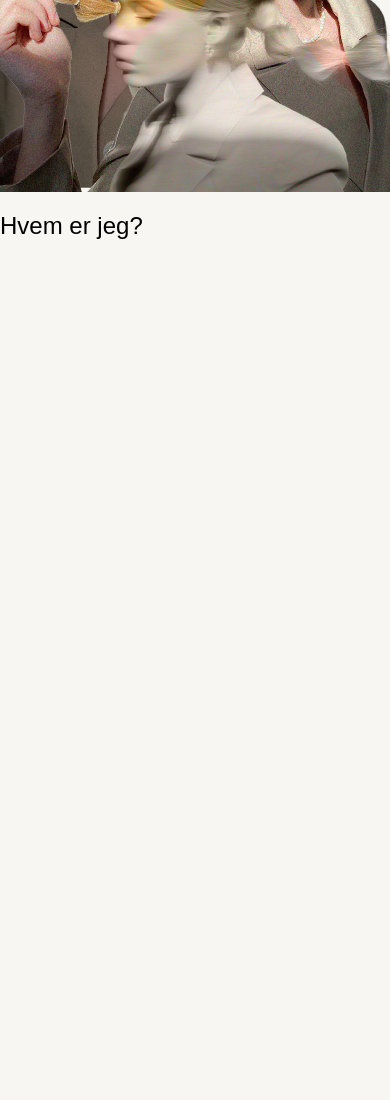
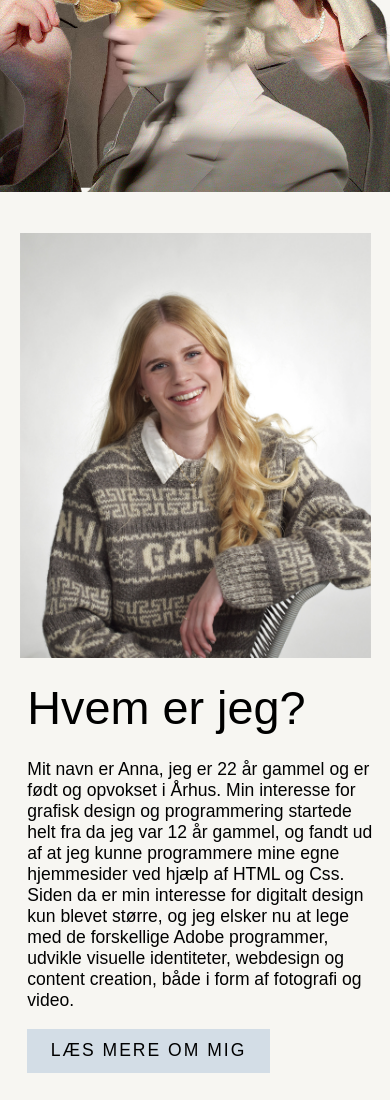
Before and after one commit to AnnaLinnH/Portfolio, a plain HTML site: page index.html in a window 390 px wide. Shown: the part 663-1763 px from the top of the page. Before the commit the page ends 922 px from the top, so only its background shows below. Drawn offline with Linux system fonts and the light colour scheme; a web font is replaced by a local one.

Commit message:
Hvem er jeg tilføjet

```diff
--- a/index.html
+++ b/index.html
@@ -31,7 +31,18 @@
       </header>
       <main>
         <div class="forsidebillede" id="indexforside"></div>
-        <h2>Hvem er jeg?</h2>
+        <div class="fit">
+          <div class="kolonner">
+            <div class="mellemkolonne1">
+              <img src="images/stol.jpg" alt="Anna Linn portræt" class="billede100">
+            </div>
+            <div class="mellemkolonne2">
+              <h2>Hvem er jeg?</h2>
+              <p>Mit navn er Anna, jeg er 22 år gammel og er født og opvokset i Århus. Min interesse for grafisk design og programmering startede helt fra da jeg var 12 år gammel, og fandt ud af at jeg kunne programmere mine egne hjemmesider ved hjælp af HTML og Css. Siden da er min interesse for digitalt design kun blevet større, og jeg elsker nu at lege med de forskellige Adobe programmer, udvikle visuelle identiteter,  webdesign og content creation, både i form af fotografi og video. </p>
+              <button class="btn">Læs mere om mig</button>
+            </div>
+          </div>
+        </div>
       </main>
 </body>
 </html>
--- a/style.css
+++ b/style.css
@@ -3,26 +3,205 @@ body {
     background-color: #F7F6F2;
   }
 
-  /*typografi*/
+/*--------typografi---------*/
 
   h2{
   font-family: "campaign-serif", sans-serif;
   font-weight: 400;
-  font-style: normal;}
+  font-style: normal;
+  font-size: 6vw;
+  line-height: 50%;
+}
 
-  /*generelle*/
+  p{
+    font-family: "quicksand", sans-serif;
+    font-size: 1.5vw;
+    font-weight: 300;
+  }
+
+/*------------typografi mobil---------*/
+
+@media screen and (max-width: 768px) {
+  h2{
+    font-family: "campaign-serif", sans-serif;
+  font-weight: 400;
+  font-style: normal;
+  font-size: 12vw;
+  line-height: 50%;
+  }
+
+  p{
+    font-family: "quicksand", sans-serif;
+    font-size: 4.5vw;
+    font-weight: 300;
+  }
+}
+
+/*-------------button---------------*/
+.btn{
+  background-color: #D3DDE6;
+  border: none;
+  padding: 1vw 2vw 1vw 2vw;
+  color: #000;
+  font-family: "quicksand", sans-serif;
+  font-size: 1.3vw;
+  font-weight: 400;
+  letter-spacing: 2px;
+  text-transform: uppercase;
+  -webkit-transition: background-color 0.5s ease-out;
+  -moz-transition: background-color 0.5s ease-out;
+  -o-transition: background-color 0.5s ease-out;
+  transition: background-color 0.5s ease-out;
+}
+
+.btn:hover {
+  background-color: #FFC5E9;
+}
+
+@media screen and (max-width: 768px) {
+.btn{
+  font-size: 4.5vw;
+  padding: 3vw 6vw 3vw 6vw;
+}
+}
+/*-------------generelle------------*/
   .forsidebillede{
     width: 100vw;
     height: 100vh;
     background-size: cover;
     margin-top: -15vh;
+    margin-bottom: 5vh;
   }
 
+  .billede100{
+    width: 100%;
+    height: 100%;
+  }
+
+  .fit{
+    width:85%;
+    margin: auto;
+    display: flex;
+    justify-content: center;
+    align-items: center;
+    margin-bottom:7vw;
+  }
+
+  .kolonner{
+    width: 100%;
+    display: flex;
+    flex-wrap: wrap;
+    justify-content: center;
+    margin-top: 4vw;
+  }
+
+  .reversekolonner{
+    display: flex;
+    flex-wrap: wrap;
+    justify-content: center;
+  }
+
+  .halvkolonne{
+    width:48%;
+    height: auto;
+    padding-right:1vw;
+    display:flex;
+  }
+
+  .mellemkolonne1{
+    width: 42%;
+    height: auto;
+    padding-right: 4vw;
+    display: flex;
+  }
+
+  .mellemkolonne2{
+    width: 52%;
+    height: auto;
+    padding-right: 0vw;
+  }
+
+  .lillekolonne{
+    width: 36%;
+    height:auto;
+  }
+
+  .storkolonne{
+    width: 60%;
+    height: auto;
+    padding-right: 1vw;
+    margin:auto;
+  }
+
+  .storkolonnehøjre{
+    width: 60%;
+    height: auto;
+    padding-right: 1vw;
+    margin:auto;
+    text-align: right;
+  }
+
+  /*--------generelle mobil----------*/
   @media screen and (max-width: 768px) {
 
     .forsidebillede{
     margin-top: -10vh;
+    margin-bottom: 4vh;
     }
+
+    .fit{
+      width: 90%;
+      margin:auto;
+  }
+
+  .kolonner{
+      width:100%;
+      display: flex;
+      flex-direction: column;
+      justify-content: center;
+      margin-top: 2vw;
+      margin-bottom: 7vw;
+  }
+
+  .reversekolonner{
+      width:100%;
+      display: flex;
+      flex-direction: column-reverse;
+      justify-content: center;
+      margin:auto;
+  }
+
+  .halvkolonne{
+      width:95%;
+      margin:auto;
+  }
+
+  .lillekolonne{
+    width:95%;
+    margin:auto;
+  }
+
+  .storkolonne{
+    width:95%;
+    margin:auto;
+  }
+
+  .mellemkolonne1{
+    width:100%;
+    margin:auto;
+  }
+
+  .mellemkolonne2{
+    width:100%;
+    margin:auto;
+  }
+
+  .storkolonnehøjre{
+    width:95%;
+    text-align: left;
+    margin:auto;
+    margin-bottom: 10vw;
+  }
   }
 
   /*header*/
@@ -190,7 +369,7 @@ body {
     margin: 0 auto 10px;
   }
 
-/*index*/
+/*--------------index--------------*/
 #indexforside{
     background-image: url("images/indexforside.jpg");
 }
```
Also changed, not shown: images/stol.jpg (added).
